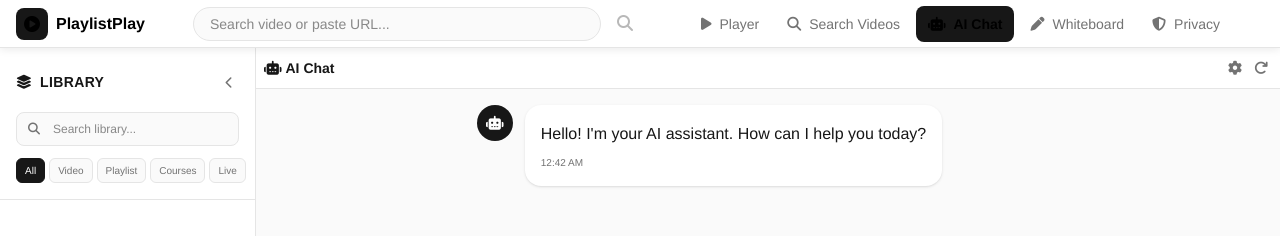
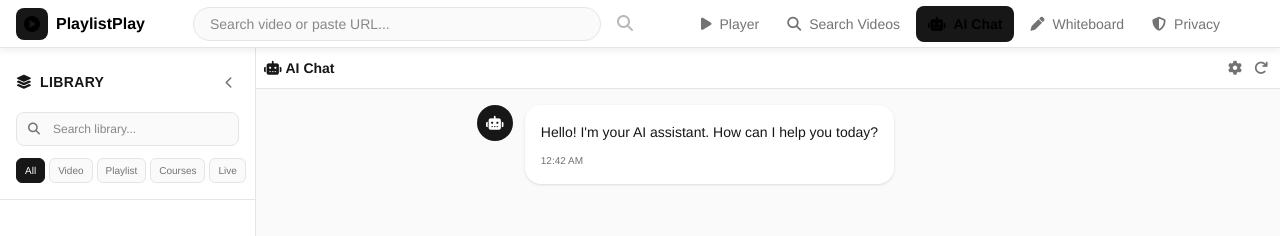
Before and after one commit to rgbailon/PlaylistTube, a React (Vite) app: page /chat in a window 1280 px wide. Shown: the top 236 px of the page. Built offline with nearby package versions, Linux system fonts and the light colour scheme.

Commit message:
Improve AI chat message formatting - cleaner output, better font styling, proper markdown components

```diff
--- a/src/pages/ChatPage.jsx
+++ b/src/pages/ChatPage.jsx
@@ -277,6 +277,18 @@ const [messages, setMessages] = useState([
     return new Date(date).toLocaleTimeString([], { hour: '2-digit', minute: '2-digit' });
   };
 
+  const cleanContent = (content) => {
+    if (!content) return '';
+    return content
+      .replace(/\\n/g, '\n')
+      .replace(/\\t/g, '\t')
+      .replace(/\\"/g, '"')
+      .replace(/\\\\/g, '')
+      .replace(/\n{3,}/g, '\n\n')
+      .replace(/\s{3,}/g, ' ')
+      .trim();
+  };
+
   return (
 <div className="h-[calc(100vh-48px)] flex flex-col" style={{ background: 'var(--bg-main)' }}>
       <div
@@ -320,13 +332,40 @@ const [messages, setMessages] = useState([
               <i className={`fas ${msg.role === 'assistant' ? 'fa-robot' : 'fa-user'} text-xs sm:text-sm`}></i>
             </div>
             <div
-              className="rounded-2xl p-3 sm:p-4 max-w-[75%] shadow-sm"
+              className="rounded-2xl p-3 sm:p-4 max-w-[80%] shadow-sm"
               style={{
                 background: msg.role === 'user' ? 'var(--accent-color)' : 'var(--bg-card)',
               }}
               >
-              <div style={{ color: msg.role === 'user' ? (theme === 'sun' ? '#000000' : 'white') : 'var(--text-main)', lineHeight: 1.6 }}>
-                <ReactMarkdown>{msg.content}</ReactMarkdown>
+              <div
+                className="prose prose-sm sm:prose-base max-w-none"
+                style={{
+                  color: msg.role === 'user' ? (theme === 'sun' ? '#000000' : 'white') : 'var(--text-main)',
+                  lineHeight: 1.7,
+                  fontSize: '14px',
+                }}
+              >
+                <ReactMarkdown
+                  components={{
+                    p: ({ children }) => <p style={{ marginBottom: '0.5em', marginTop: 0 }}>{children}</p>,
+                    ul: ({ children }) => <ul style={{ marginLeft: '1em', marginBottom: '0.5em', paddingLeft: 0, listStyleType: 'disc' }}>{children}</ul>,
+                    ol: ({ children }) => <ol style={{ marginLeft: '1em', marginBottom: '0.5em', paddingLeft: 0 }}>{children}</ol>,
+                    li: ({ children }) => <li style={{ marginBottom: '0.25em' }}>{children}</li>,
+                    strong: ({ children }) => <strong style={{ fontWeight: 600 }}>{children}</strong>,
+                    em: ({ children }) => <em style={{ fontStyle: 'italic' }}>{children}</em>,
+                    code: ({ node, inline, children, ...props }) => (
+                      inline
+                        ? <code style={{ background: msg.role === 'user' ? 'rgba(0,0,0,0.15)' : 'var(--bg-hover)', padding: '0.15em 0.4em', borderRadius: '4px', fontFamily: 'monospace', fontSize: '0.9em' }}>{children}</code>
+                        : <code style={{ display: 'block', background: msg.role === 'user' ? 'rgba(0,0,0,0.15)' : 'var(--bg-hover)', padding: '0.75em', borderRadius: '8px', fontFamily: 'monospace', fontSize: '0.85em', overflowX: 'auto', marginBottom: '0.5em' }} {...props}>{children}</code>
+                    ),
+                    pre: ({ children }) => <pre style={{ margin: 0, padding: 0, background: 'transparent' }}>{children}</pre>,
+                    a: ({ children, href }) => <a href={href} target="_blank" rel="noopener noreferrer" style={{ color: msg.role === 'user' ? '#fff' : '#3b82f6', textDecoration: 'underline' }}>{children}</a>,
+                    h1: ({ children }) => <h1 style={{ fontSize: '1.25em', fontWeight: 600, marginBottom: '0.5em', marginTop: 0 }}>{children}</h1>,
+                    h2: ({ children }) => <h2 style={{ fontSize: '1.1em', fontWeight: 600, marginBottom: '0.5em', marginTop: 0 }}>{children}</h2>,
+                    h3: ({ children }) => <h3 style={{ fontSize: '1em', fontWeight: 600, marginBottom: '0.5em', marginTop: 0 }}>{children}</h3>,
+                    blockquote: ({ children }) => <blockquote style={{ borderLeft: '3px solid var(--border-color)', paddingLeft: '0.75em', marginLeft: 0, fontStyle: 'italic', opacity: 0.9 }}>{children}</blockquote>,
+                  }}
+                >{cleanContent(msg.content)}</ReactMarkdown>
               </div>
               <p
                 className="text-[10px] mt-2"
```
